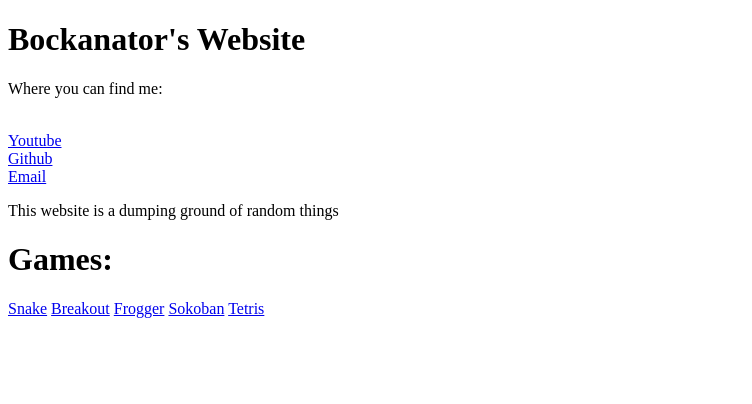
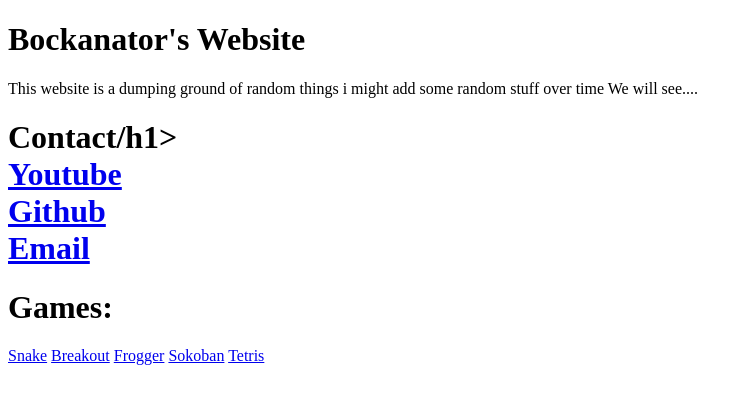
Before and after one commit to Bockanator/bockanator.github.io, a plain HTML site: page index.html in a window 1280 px wide. Shown: the whole page, without its empty margins (0-752 px from the left). Drawn offline with Linux system fonts and the light colour scheme.

Commit message:
Update index.html

```diff
--- a/index.html
+++ b/index.html
@@ -5,15 +5,13 @@
 <body>
 
 <h1>Bockanator's Website</h1>
+<p>This website is a dumping ground of random things i might add some random stuff over time
+  We will see....</p>
 
-<p>Where you can find me:</p>
-
+<h1>Contact/h1>
 <br><a href="https://www.youtube.com/channel/UC-tLXc6omMw3eXZvQ6kF0Ag">Youtube</a>
 <br><a href="https://github.com/Bockanator">Github</a>
 <br><a href=mailto:<bockanator@protonmail.com>Email </a>
-
-<p>This website is a dumping ground of random things</p>
-
 
 <h1>Games:</h1>
 <A HREF="snake.html">Snake</A>
```
